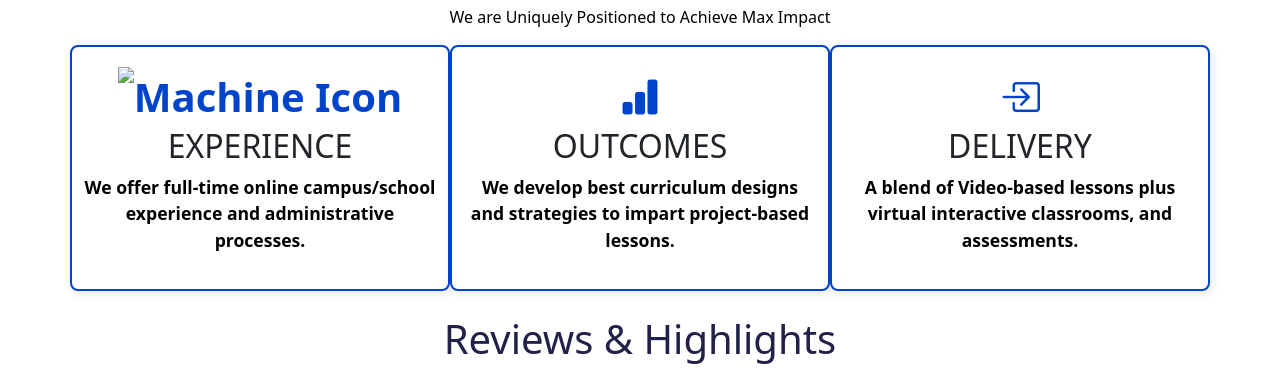
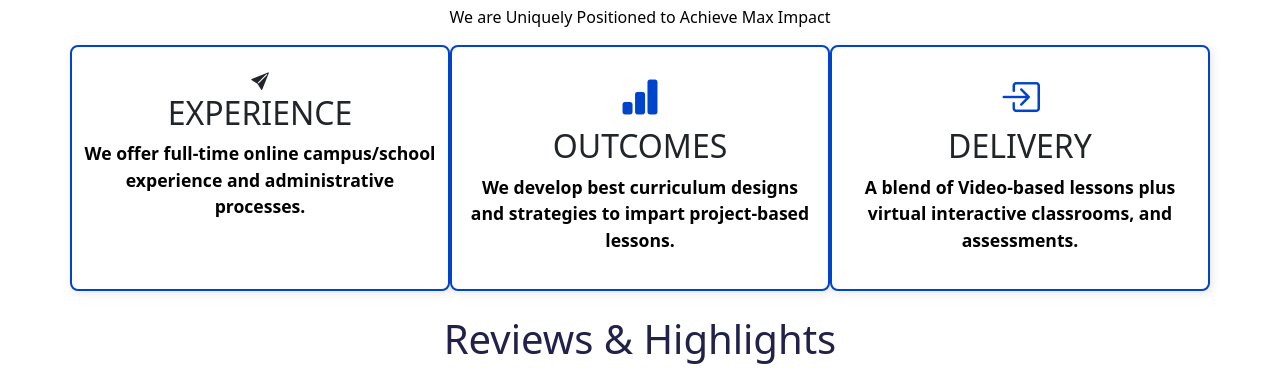
Before and after one commit to Eloghosa1978/Techskool-Website.-Group-Project, a plain HTML site: page about.html in a window 1280 px wide. Shown: the part 1406-1774 px from the top of the page. Drawn offline with nearby package versions, Linux system fonts and the light colour scheme.

Commit message:
Update about.html
idk

```diff
--- a/about.html
+++ b/about.html
@@ -403,8 +403,6 @@
                 <img src="https://www.techskool.org/wp-content/uploads/2025/03/Joshua-Ogbonnia-Founder-Tech-Skool-Educational-Institution.png" alt="Tech Skool Illustration" class="img-fluid" style="border-radius: 8px;">
             </div>
         </div>
-            <title>Tech Skool</title>
-            <link rel="stylesheet" type="text/css" href="styles.css">
 
             <h1 class="title">Why Tech Skool?</h1>
             <p class="subtitle">We are Uniquely Positioned to Achieve Max Impact</p>
@@ -416,7 +414,7 @@
         <body>
             <div class="row">
                 <div class="col box">
-                    <img src="machine-icon.png" alt="Machine Icon" class="icon">
+                    <i class="bi bi-send-fill"></i>
                     <h2>EXPERIENCE</h2>
                     <p>We offer full-time online campus/school experience and administrative processes.</p>
                 </div>
```
